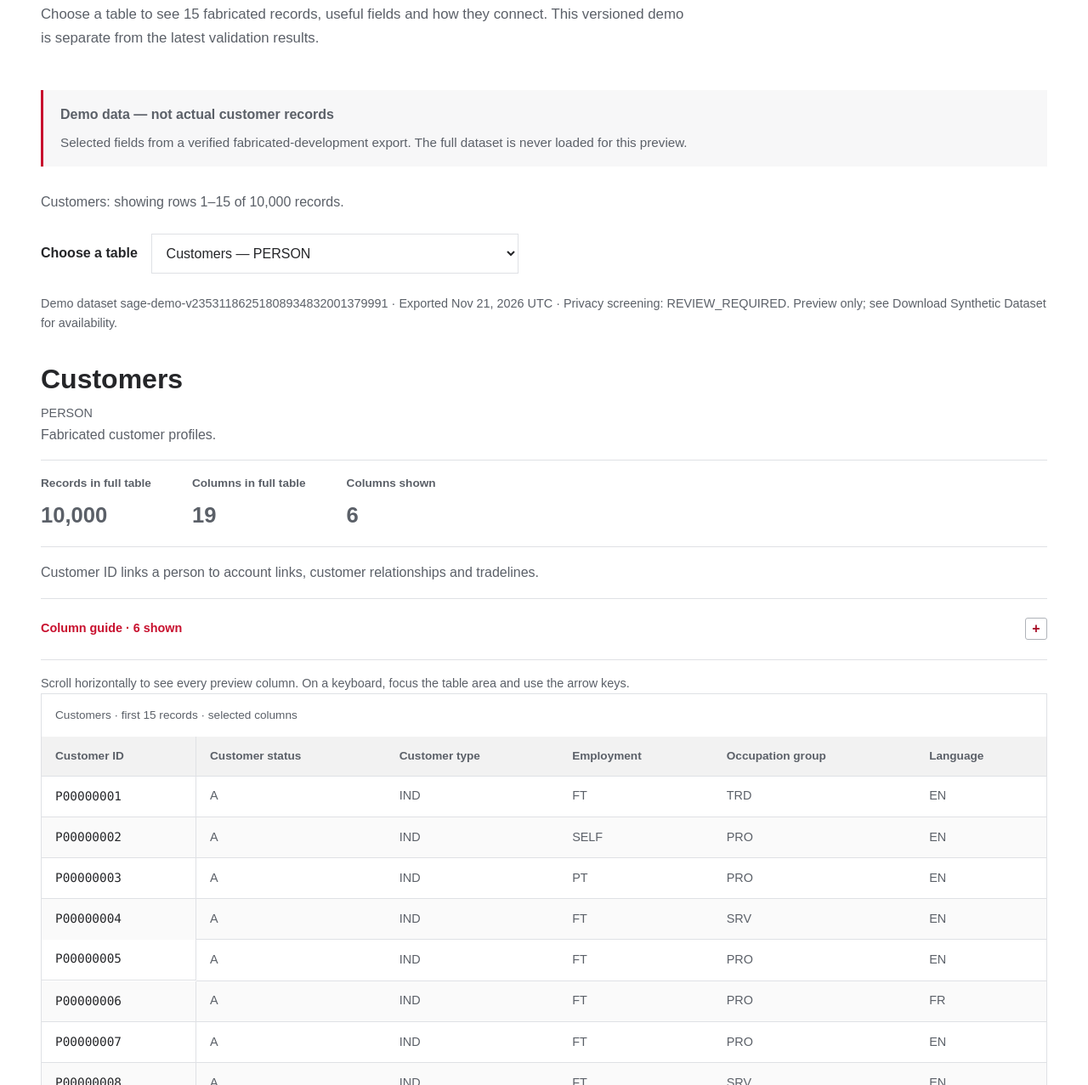
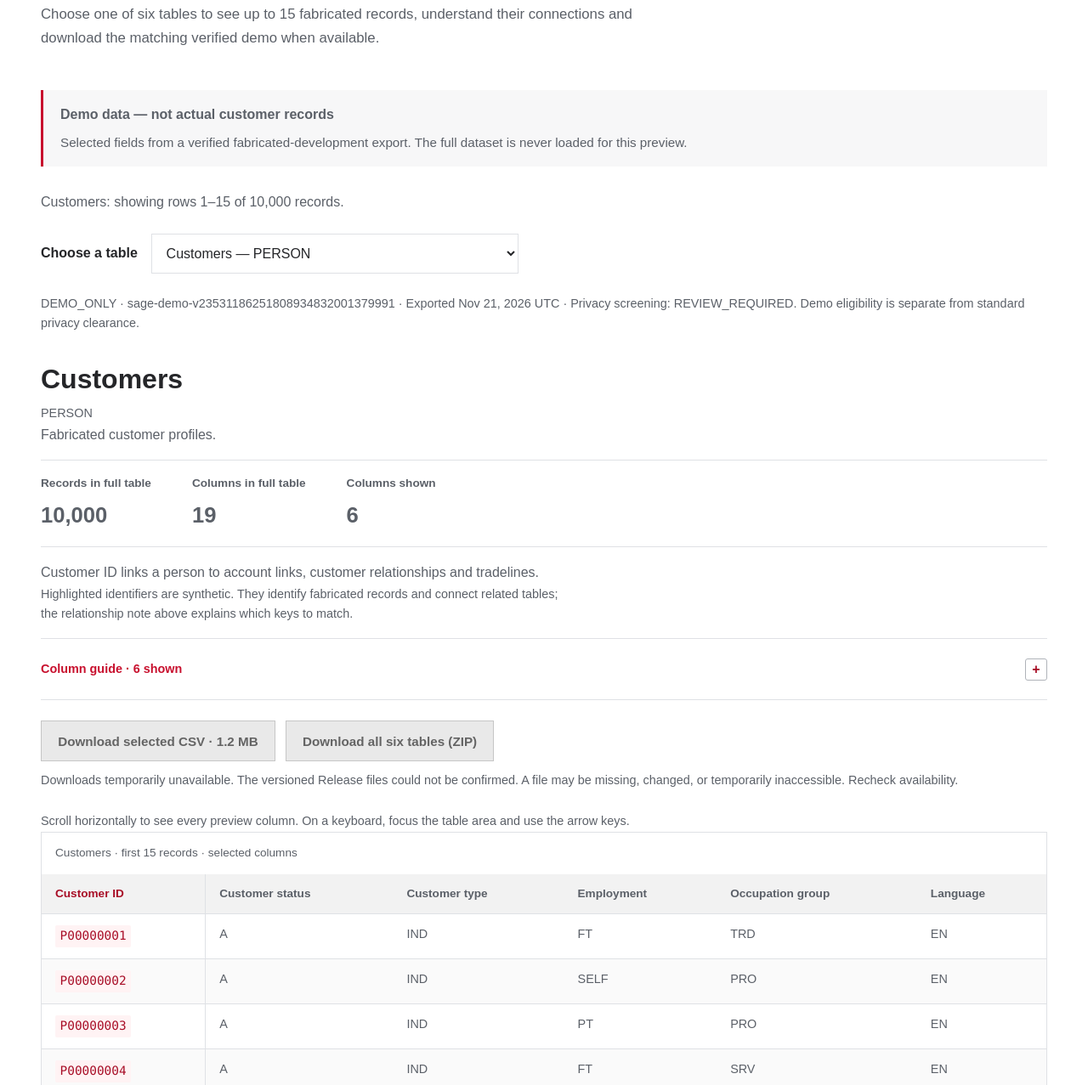
Before and after one commit to kovacsphil-art/synthetic_banking, a plain HTML site: page docs/index.html in a window 1280 px wide. Shown: the part 4672-5949 px from the top of the page at 85% size. Drawn offline with Linux system fonts and the light colour scheme; no server answers.

Commit message:
Integrate verified downloads into the SAGE record explorer

```diff
--- a/docs/downloads.js
+++ b/docs/downloads.js
@@ -64,7 +64,8 @@
       try{manifest=normalizeManifest(JSON.parse(await readText(await fetcher(local('dataset-downloads.json'),options),MAX_BYTES)));}catch(_){return {status:'unavailable'};}
       let raw;
       try{raw=await readText(await fetcher(local('demo-preview.json'),options),catalog.max_bytes);}catch(_){return {status:'preview_unavailable'};}
-      try{await validatePreview(manifest,raw,crypto);}catch(_){return {status:'outdated'};}
+      let preview;
+      try{preview=await validatePreview(manifest,raw,crypto);}catch(_){return {status:'outdated'};}
       // The current report must explicitly identify this exact demo cohort.
       let report;
       try{report=JSON.parse(await readText(await fetcher(local('latest-pipeline.json'),options),1024*1024));}
@@ -72,13 +73,20 @@
       if(report.validation?.status!=='PASS'||report.demo_dataset?.release_mode!=='DEMO_ONLY'||
         report.demo_dataset?.dataset_version!==manifest.dataset_version||report.demo_dataset?.preview_sha256!==manifest.preview_sha256||
         report.privacy?.status!==manifest.privacy_status||!manifest.assets.slice(2).every(a=>report.generation?.table_rows?.some(r=>r.table===a.key&&r.status==='AVAILABLE'&&r.value===a.rows)))return {status:'outdated'};
-      if(manifest.publication_status==='UNPUBLISHED')return {status:'unpublished',manifest};
       if(manifest.publication_status==='WITHDRAWN')return {status:'withdrawn',manifest};
-      try{return {status:'ready',manifest,urls:await verifyRelease(manifest,{fetcher,signal:controller.signal})};}
-      catch(_){return {status:'release_unavailable',manifest};}
+      if(manifest.publication_status==='UNPUBLISHED')return {status:'unpublished',manifest,preview};
+      try{return {status:'ready',manifest,preview,urls:await verifyRelease(manifest,{fetcher,signal:controller.signal})};}
+      catch(_){return {status:'release_unavailable',manifest,preview};}
     })();
     try{return await Promise.race([work,new Promise(resolve=>{timer=setTimeout(()=>{controller.abort();resolve({status:'unavailable'});},timeoutMs);})]);}
     finally{clearTimeout(timer);}
+  }
+  // Share only in-flight checks between the preview and download sections.
+  // A retry always rechecks the manifest, preview fingerprint and Release.
+  const pending=new WeakMap();
+  function getDownloadState(doc,options={}){
+    if(!pending.has(doc))pending.set(doc,loadDownloadState(doc,options).finally(()=>pending.delete(doc)));
+    return pending.get(doc);
   }
   const fmt=new Intl.NumberFormat('en',{maximumFractionDigits:1});
   function size(bytes){return Number.isSafeInteger(bytes)?bytes>=1e6?fmt.format(bytes/1e6)+' MB':bytes>=1000?fmt.format(bytes/1000)+' KB':bytes+' B':'Size unavailable';}
@@ -91,14 +99,26 @@
     withdrawn:['Downloads withdrawn','Downloads for this demo version have been withdrawn.'],
     release_unavailable:['Downloads temporarily unavailable','The versioned Release files could not be confirmed. A file may be missing, changed, or temporarily inaccessible. Recheck availability.'],
     ready:['Demo downloads available','The published Release files match the verified demo export and this preview.']};
+  function downloadControl(doc,state,key,label,statusId,cls='button button-secondary'){
+    const item=state.manifest?.assets.find(a=>a.key===key),url=state.status==='ready'&&item&&state.urls?.[key];
+    const available=url&&url===assetUrl(state.manifest,item.file),control=el(doc,available?'a':'button',label,cls);
+    if(available){control.setAttribute('href',url);control.setAttribute('download',item.file);control.setAttribute('rel','noopener noreferrer');}
+    else{control.type='button';control.disabled=true;control.setAttribute('aria-describedby',statusId);}
+    if(Object.hasOwn(catalog.tables,key))control.setAttribute('aria-label','Download '+catalog.tables[key].label+' CSV');
+    return control;
+  }
+  function renderRecordDownloads(doc,state,name){
+    const root=el(doc,'div',undefined,'record-downloads'),status=el(doc,'p',undefined,'record-download-note');status.id='record-download-status';
+    const actions=el(doc,'div',undefined,'record-download-actions'),item=state.manifest?.assets.find(a=>a.key===name);
+    actions.append(downloadControl(doc,state,name,'Download selected CSV'+(item?' · '+size(item.bytes):''),status.id,'button button-primary'),
+      downloadControl(doc,state,'ZIP','Download all six tables (ZIP)',status.id));
+    status.textContent=state.status==='ready'?'Both downloads use the same verified DEMO_ONLY version as these records.':(STATES[state.status]||STATES.unavailable).join('. ');
+    root.append(actions,status);return root;
+  }
   function renderDownloads(doc,state){
-    const root=el(doc,'div'),[title,note]=STATES[state.status]||STATES.unavailable,m=state.manifest,ready=state.status==='ready';root.dataset.downloadState=state.status;
+    const root=el(doc,'div'),[title,note]=STATES[state.status]||STATES.unavailable,m=state.manifest;root.dataset.downloadState=state.status;
     const heading=el(doc,'p',title,'download-status');heading.id='dataset-download-status';heading.setAttribute('role','status');heading.setAttribute('aria-live','polite');root.append(heading,el(doc,'p',note,'download-note'));
-    function control(key,label,cls){const item=m?.assets.find(a=>a.key===key),url=ready&&state.urls?.[key];
-      const node=el(doc,url?'a':'button',label,cls||'button button-secondary');
-      if(url){node.setAttribute('href',url);node.setAttribute('download',item.file);node.setAttribute('rel','noopener noreferrer');}
-      else{node.type='button';node.disabled=true;node.setAttribute('aria-describedby',heading.id);}
-      if(Object.hasOwn(catalog.tables,key))node.setAttribute('aria-label','Download '+catalog.tables[key].label+' CSV');return node;}
+    const control=(key,label,cls)=>downloadControl(doc,state,key,label,heading.id,cls);
     if(m){root.append(el(doc,'p','DEMO_ONLY · '+m.dataset_version+' · Privacy screening: '+m.privacy_status+'. Demo eligibility is separate from the standard privacy release status in the Validation Report. This is not formal anonymization certification.','download-context'));}
     const bundle=el(doc,'div',undefined,'download-bundle'),zip=m?.assets.find(a=>a.key==='ZIP'),dictionary=m?.assets.find(a=>a.key==='DICTIONARY');
     bundle.append(el(doc,'div',undefined,'download-bundle-copy'));
@@ -117,10 +137,10 @@
   async function mountDownloads(doc,options={}){
     const root=doc.getElementById('dataset-downloads');if(!root)return;
     async function refresh(){root.setAttribute('aria-busy','true');root.replaceChildren(renderDownloads(doc,{status:'loading'}));
-      const state=await loadDownloadState(doc,options);const view=renderDownloads(doc,state),button=el(doc,'button','Recheck availability','button button-secondary');button.type='button';button.addEventListener('click',refresh);view.append(button);root.replaceChildren(view);root.setAttribute('aria-busy','false');}
+      const state=await getDownloadState(doc,options);const view=renderDownloads(doc,state),button=el(doc,'button','Recheck availability','button button-secondary');button.type='button';button.addEventListener('click',refresh);view.append(button);root.replaceChildren(view);root.setAttribute('aria-busy','false');}
     await refresh();
   }
-  const api={REPOSITORY,ASSETS,normalizeManifest,assetUrl,releaseUrl,validateRelease,validatePreview,verifyRelease,loadDownloadState,renderDownloads,mountDownloads};
+  const api={REPOSITORY,ASSETS,normalizeManifest,assetUrl,releaseUrl,validateRelease,validatePreview,verifyRelease,loadDownloadState,getDownloadState,renderDownloads,renderRecordDownloads,mountDownloads};
   if(node)module.exports=api;else window.SageDownloads=api;
-  if(typeof document!=='undefined')mountDownloads(document);
+  if(typeof document!=='undefined'){mountDownloads(document);records.mountRecords(document);}
 })();
--- a/docs/index.html
+++ b/docs/index.html
@@ -4,9 +4,9 @@
 <meta charset="utf-8"><meta name="viewport" content="width=device-width, initial-scale=1">
 <meta name="description" content="SAGE: AI-assisted synthetic banking data, controlled by review and tested against measured source statistics.">
 <meta name="theme-color" content="#c8102e"><title>SAGE — Synthetic data. Measured confidence.</title>
-<link rel="stylesheet" href="styles.css?v=pipeline-2">
-<script src="records-config.js?v=records-4" defer></script><script src="records.js?v=downloads-1" defer></script>
-  <script src="downloads.js?v=downloads-3" defer></script>
+<link rel="stylesheet" href="styles.css?v=records-explorer-1">
+<script src="records-config.js?v=records-4" defer></script><script src="records.js?v=records-explorer-1" defer></script>
+  <script src="downloads.js?v=records-explorer-1" defer></script>
 <script src="validation-config.js?v=post-pilot-2" defer></script><script src="executive-viz.js?v=post-pilot-2" defer></script><script src="results.js?v=post-pilot-2" defer></script><script src="validation.js?v=post-pilot-2" defer></script><script src="showcase.js?v=pipeline-2" defer></script>
 </head>
 <body class="exec-page">
@@ -94,9 +94,9 @@
 </div></section>
 <section id="generation" class="container exec-section generation-split"><div class="exec-heading"><p class="eyebrow">04 / Synthetic generation</p><h2>A new population,<br>built around measured patterns.</h2><p>Profiles guide the distributions. Structural rules connect the records. Selected reviewed dependencies add controlled behaviour.</p></div><ul class="outcome-list"><li><span>01</span><div><h3>New identifiers and records</h3><p>Synthetic customer and account records, rather than source rows copied into a new table.</p></div></li><li><span>02</span><div><h3>Statistical and structural continuity</h3><p>Distribution, missingness and relationship profiles guide a linked population.</p></div></li><li><span>03</span><div><h3>Traceable rule application</h3><p>Approved, implemented and applied remain separate states in the audit.</p></div></li></ul></section>
 <section id="explore-records" class="container exec-section" aria-labelledby="explore-records-title">
-<div class="exec-heading"><p class="eyebrow">05 / Demo preview</p><h2 id="explore-records-title">Explore synthetic records.</h2><p>Choose a table to see 15 fabricated records, useful fields and how they connect. This versioned demo is separate from the latest validation results.</p></div>
+<div class="exec-heading"><p class="eyebrow">05 / Synthetic Data Explorer</p><h2 id="explore-records-title">Explore synthetic records.</h2><p>Choose one of six tables to see up to 15 fabricated records, understand their connections and download the matching verified demo when available.</p></div>
 <p class="record-designation"><strong>Demo data — not actual customer records</strong><span>Selected fields from a verified fabricated-development export. The full dataset is never loaded for this preview.</span></p>
-<div id="records-explorer" data-preview-url="demo-preview.json"><p class="results-notice" role="status">Demo preview pending</p><noscript><p>Enable JavaScript to explore the bounded demo preview. The methodology and validation links remain available.</p></noscript></div>
+<div id="records-explorer"><p class="results-notice" role="status">Demo preview pending</p><noscript><p>Enable JavaScript to explore the bounded demo preview. The methodology and validation links remain available.</p></noscript></div>
 </section>
 <section id="download-dataset" class="exec-section section-soft" aria-labelledby="download-dataset-title"><div class="container">
 <div class="exec-heading"><p class="eyebrow">06 / Demo dataset downloads</p><h2 id="download-dataset-title">Download synthetic dataset.</h2><p>Get the complete six-table ZIP, individual CSV tables, or the data dictionary. Downloads are enabled only for a verified, published DEMO_ONLY export.</p></div>
--- a/docs/records.js
+++ b/docs/records.js
@@ -39,7 +39,7 @@
     if(kind==="date")return dateFormat.format(new Date(value.endsWith("Z")||value.includes("+")?value:value.includes("T")?value+"Z":value+"T00:00:00Z"));
     return value;
   }
-  function renderTable(doc,table){
+  function renderTable(doc,table,downloads=null){
     const spec=CONFIG.tables[table.name],root=el(doc,"div",undefined,"record-view");
     const heading=el(doc,"h3",spec.label);heading.id="record-table-title";
     root.append(heading,el(doc,"p",table.name,"record-context"),el(doc,"p",spec.description,"record-purpose"));
@@ -47,19 +47,20 @@
     for(const [label,value] of [["Records in full table",nf.format(table.total_rows)],["Columns in full table",table.total_columns],["Columns shown",table.columns.length]]){
       const group=el(doc,"div");group.append(el(doc,"dt",label),el(doc,"dd",String(value)));metrics.append(group);
     }
-    root.append(metrics,el(doc,"p",spec.relationship,"record-relationship"));
+    root.append(metrics,el(doc,"p",spec.relationship,"record-relationship"),el(doc,"p","Highlighted identifiers are synthetic. They identify fabricated records and connect related tables; the relationship note above explains which keys to match.","record-key-legend"));
     const guide=el(doc,"details",undefined,"record-guide");guide.append(el(doc,"summary","Column guide · "+table.columns.length+" shown"));
     const definitions=el(doc,"dl");
-    for(const c of spec.columns){const group=el(doc,"div"),term=el(doc,"dt",c.label),desc=el(doc,"dd",c.description);desc.append(el(doc,"code",c.key));group.append(term,desc);definitions.append(group);}
+    for(const [i,c] of spec.columns.entries()){const group=el(doc,"div"),term=el(doc,"dt",c.label),desc=el(doc,"dd",c.description);desc.id="record-column-"+i;desc.append(el(doc,"code",c.key));group.append(term,desc);definitions.append(group);}
     guide.append(definitions);root.append(guide);
+    if(downloads)root.append(downloads);
     if(!table.rows.length){root.append(el(doc,"p","No records in this demo table.","results-notice"));return root;}
     const help=el(doc,"p","Scroll horizontally to see every preview column. On a keyboard, focus the table area and use the arrow keys.","record-scroll-help");help.id="record-scroll-help";
     const wrap=el(doc,"div",undefined,"record-scroll");wrap.tabIndex=0;wrap.setAttribute("role","region");wrap.setAttribute("aria-labelledby",heading.id);wrap.setAttribute("aria-describedby",help.id);
     const grid=el(doc,"table",undefined,"record-table");grid.append(el(doc,"caption",spec.label+" · first "+table.rows.length+" records · selected columns"));
     const head=el(doc,"thead"),header=el(doc,"tr");
-    spec.columns.forEach(c=>{const th=el(doc,"th",c.label);th.setAttribute("scope","col");th.setAttribute("title",c.description+" ("+c.key+")");header.append(th);});head.append(header);
+    spec.columns.forEach((c,i)=>{const th=el(doc,"th",c.label,c.kind.endsWith("_id")?"record-key-heading":"");th.setAttribute("scope","col");th.setAttribute("title",c.description+" ("+c.key+")");th.setAttribute("aria-describedby","record-column-"+i);header.append(th);});head.append(header);
     const body=el(doc,"tbody");
-    for(const values of table.rows){const row=el(doc,"tr");values.forEach((value,i)=>{const td=el(doc,i===0?"th":"td",display(value,spec.columns[i].kind),value===null?"record-null":spec.columns[i].kind.endsWith("_id")?"record-id":"");if(i===0)td.setAttribute("scope","row");if(value!==null)td.setAttribute("title",String(value));row.append(td);});body.append(row);}
+    for(const values of table.rows){const row=el(doc,"tr");values.forEach((value,i)=>{const isId=spec.columns[i].kind.endsWith("_id"),td=el(doc,i===0?"th":"td",undefined,value===null?"record-null":isId?"record-id":"");if(isId)td.append(el(doc,"span",display(value,spec.columns[i].kind),"record-id-value"));else td.textContent=display(value,spec.columns[i].kind);if(i===0)td.setAttribute("scope","row");if(value!==null)td.setAttribute("title",String(value));row.append(td);});body.append(row);}
     grid.append(head,body);wrap.append(grid);root.append(help,wrap,
       el(doc,"p","This shows selected columns from the first "+table.rows.length+" records in export key order. Linked records can fall outside the preview. Not recorded means a saved null value.","record-footnote"));
     return root;
@@ -86,27 +87,28 @@
       return await Promise.race([request,new Promise((_,reject)=>{timer=setTimeout(()=>{controller.abort();reject(new Error("Preview timed out"));},timeoutMs);})]);
     }finally{clearTimeout(timer);}
   }
-  async function mountRecords(doc,{fetcher=globalThis.fetch,location=globalThis.location,timeoutMs=6000}={}){
+  async function mountRecords(doc,options={}){
     const root=doc.getElementById("records-explorer");if(!root)return;
-    const status=el(doc,"p","Loading demo preview…","record-status");status.setAttribute("role","status");status.setAttribute("aria-live","polite");
+    const downloads=typeof module!=="undefined"&&module.exports?require('./downloads.js'):window.SageDownloads;
+    const status=el(doc,"p","Verifying demo preview…","record-status");status.setAttribute("role","status");status.setAttribute("aria-live","polite");
     const controls=el(doc,"div",undefined,"record-controls"),label=el(doc,"label","Choose a table"),select=el(doc,"select");select.id="record-table-select";label.setAttribute("for",select.id);
     for(const [name,spec] of Object.entries(CONFIG.tables)){const option=el(doc,"option",spec.label+" — "+name);option.value=name;select.append(option);}
     select.value="PERSON";select.disabled=true;
     const button=el(doc,"button","Retry preview","button button-secondary");button.type="button";button.hidden=true;
     controls.append(label,select,button);const context=el(doc,"p",undefined,"record-context"),body=el(doc,"div");root.replaceChildren(status,controls,context,body);
-    let preview=null;
-    function draw(){if(!preview)return;const table=preview.tables.find(t=>t.name===select.value);body.replaceChildren(renderTable(doc,table));status.textContent=CONFIG.tables[table.name].label+": showing "+(table.rows.length?"rows 1–"+table.rows.length:"0 rows")+" of "+nf.format(table.total_rows)+" records.";}
+    let preview=null,state=null;
+    function draw(){if(!preview)return;const table=preview.tables.find(t=>t.name===select.value);body.replaceChildren(renderTable(doc,table,downloads.renderRecordDownloads(doc,state,table.name)));status.textContent=CONFIG.tables[table.name].label+": showing "+(table.rows.length?"rows 1–"+table.rows.length:"0 rows")+" of "+nf.format(table.total_rows)+" records.";}
     select.addEventListener("change",draw);
     async function refresh(){
-      root.setAttribute("aria-busy","true");select.disabled=true;button.disabled=true;status.textContent="Loading demo preview…";body.replaceChildren();context.textContent="";preview=null;
-      try{preview=await loadPreview(doc,fetcher,location,root.dataset.previewUrl||"demo-preview.json",timeoutMs);select.disabled=false;button.hidden=true;
-        context.textContent="Demo dataset "+preview.dataset_version+" · Exported "+dateFormat.format(new Date(preview.generated_at))+" UTC · Privacy screening: "+preview.privacy_status+". Preview only; see Download Synthetic Dataset for availability.";draw();
-      }catch(_){status.textContent="Demo preview unavailable";button.hidden=false;body.append(el(doc,"p","The project overview and Validation Report remain available. No substitute records are shown. Retry after a verified demo preview has been supplied.","results-notice"));
+      root.setAttribute("aria-busy","true");select.disabled=true;button.disabled=true;status.textContent="Verifying demo preview…";body.replaceChildren();context.textContent="";preview=null;
+      try{state=await downloads.getDownloadState(doc,options);if(!state.preview)throw new Error('Verified preview unavailable');preview=state.preview;select.disabled=false;button.hidden=true;
+        context.textContent="DEMO_ONLY · "+preview.dataset_version+" · Exported "+dateFormat.format(new Date(preview.generated_at))+" UTC · Privacy screening: "+preview.privacy_status+". Demo eligibility is separate from standard privacy clearance.";draw();
+      }catch(_){status.textContent="Demo preview unavailable";button.hidden=false;body.append(el(doc,"p","A matching verified DEMO_ONLY manifest and preview are required. The export may be missing, out of date or withdrawn. The project overview and Validation Report remain available; no substitute records or dataset links are shown.","results-notice"));
       }finally{button.disabled=false;root.setAttribute("aria-busy","false");}
     }
     button.addEventListener("click",refresh);await refresh();
   }
   const api={normalizePreview,renderTable,loadPreview,mountRecords};
   if(typeof module!=="undefined"&&module.exports)module.exports=api;else window.SageRecords=api;
-  if(typeof document!=="undefined")mountRecords(document);
+  // downloads.js starts both views after the shared verification API is ready.
 })();
--- a/docs/styles.css
+++ b/docs/styles.css
@@ -1280,8 +1280,16 @@ td {
 #explore-records .record-table thead th:first-child { background: #f2f2f2; z-index: 3; }
 #explore-records .record-table tbody tr:nth-child(even) td, #explore-records .record-table tbody tr:nth-child(even) th { background: #fafafa; }
 #explore-records .record-table .record-id { font-family: ui-monospace, SFMono-Regular, Consolas, monospace; font-weight: 500; }
+#explore-records .record-id-value { display: inline-block; background: var(--red-soft); color: var(--red-dark); padding: .15rem .35rem; border-radius: 2px; }
+#explore-records .record-table .record-key-heading { color: var(--red-dark); }
+#explore-records .record-key-legend { font-size: .9rem; color: var(--muted); line-height: 1.65; max-width: 78ch; }
+#explore-records .record-downloads { margin: 1.5rem 0; }
+#explore-records .record-download-actions { display: flex; flex-wrap: wrap; gap: .75rem; }
+#explore-records .record-download-note { color: var(--muted); font-size: .9rem; line-height: 1.65; margin-top: .7rem; }
+#explore-records .record-downloads button:disabled { color: #646464; background: #e9e9e9; border-color: #c6c6c6; cursor: not-allowed; opacity: 1; }
 #explore-records .record-null { color: #707070; font-style: italic; }
-#explore-records :is(select,button,summary,.record-scroll):focus-visible { outline: 3px solid var(--red); outline-offset: 3px; }
+#explore-records :is(a,select,button,summary,.record-scroll):focus-visible { outline: 3px solid var(--red); outline-offset: 3px; }
+@media (max-width:650px) { #explore-records .record-download-actions { flex-direction: column; align-items: stretch; } }
 @media (max-width:650px) { #explore-records .record-controls { grid-template-columns: minmax(0,1fr); gap: .6rem; } #explore-records .record-guide dl { grid-template-columns: 1fr; } #explore-records .record-metrics { gap: 1rem 1.5rem; } #explore-records .record-metrics dd { font-size: 1.4rem; } }
 
 /* Download controls are separate from the final-cohort Validation Report. */
```
Also changed, not shown: 3 other files.
